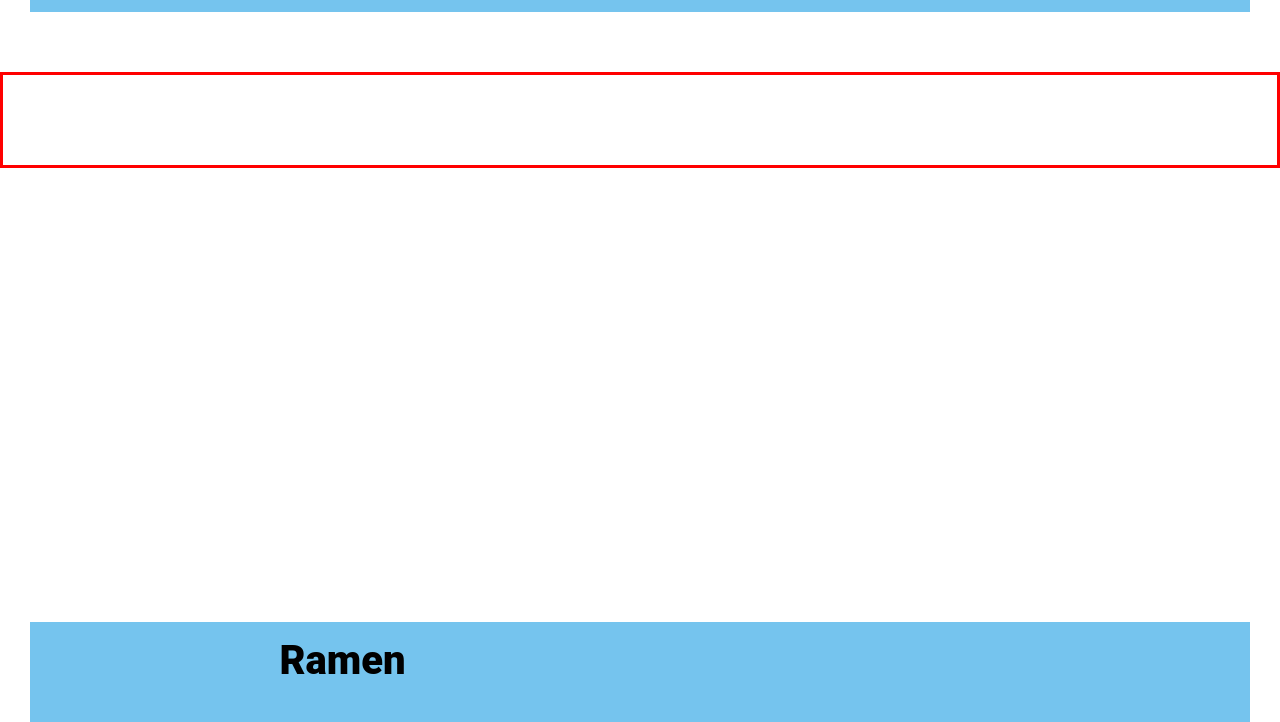
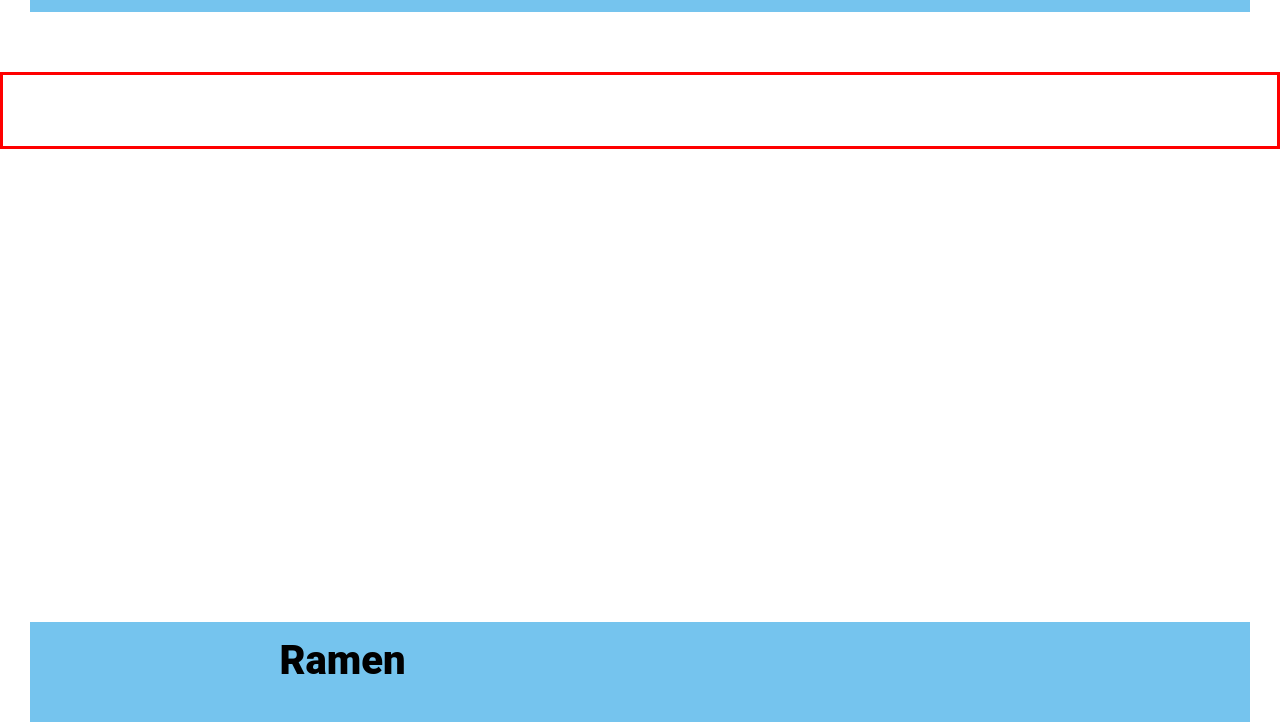
Before and after one commit to character-ignotus/Project--Restaurant_Page, a website built with webpack: page src/template.html in a window 1280 px wide. Shown: the part 1118-1840 px from the top of the page. Built offline with nearby package versions, Linux system fonts and the light colour scheme; files whose address does not match are found by name.

Commit message:
Rearrange code in menu.js & remove unnecessary div

```diff
--- a/src/menu.js
+++ b/src/menu.js
@@ -1,41 +1,36 @@
-export default function menuPageLoad() {
-    const sections = document.createElement('div');
+export default function menuPageLoader() {
+    const element = document.createElement('div');
+    const topElement = document.createElement('div');
+    const paragraphOne = document.createElement('p');
+    const paragraphTwo = document.createElement('p');
+    const itemElementOne = document.createElement('div');
+    const itemTextSection = document.createElement('div');
+    const subTextSectionOne = document.createElement('div');
+    const subTextSectionTwo = document.createElement('div');
+    const itemImageSection = document.createElement('div');
 
-    const topElement = document.createElement('div');
-    topElement.classList.add('top-section');
-
-    const subTopElement = document.createElement('div');
-    const paragraphOne = document.createElement('p');
     paragraphOne.textContent = 'Menu Page';
-    const paragraphTwo = document.createElement('p');
     paragraphTwo.textContent = 'Scroll through our menu';
 
-    subTopElement.appendChild(paragraphOne);
-    subTopElement.appendChild(paragraphTwo);
-    topElement.appendChild(subTopElement);
-
-    const itemOne = document.createElement('div');
-    itemOne.classList.add('item');
-
-    const itemTextSection = document.createElement('div');
-    itemTextSection.classList.add('item-text-section');
-
-    const subTextSectionOne = document.createElement('div');
     subTextSectionOne.textContent = 'Ramen';
-    const subTextSectionTwo = document.createElement('div');
     subTextSectionTwo.textContent = `Lorem Ipsum is simply dummy text of the printing and typesetting industry. Lorem Ipsum has been the industry's standard dummy text ever since the 1500s, when an unknown printer took a galley of type and scrambled it to make a type specimen book. It has survived not only five centuries, but also the leap into electronic typesetting, remaining essentially unchanged. It was popularised in the 1960s with the release of Letraset sheets containing Lorem Ipsum passages, and more recently with desktop publishing software like Aldus PageMaker including versions of Lorem Ipsum.`;
 
-    const itemImageSection = document.createElement('div');
+    topElement.classList.add('top-section');
+    itemElementOne.classList.add('item');
+    itemTextSection.classList.add('item-text-section');
     itemImageSection.classList.add('item-img-section');
+
+    topElement.appendChild(paragraphOne);
+    topElement.appendChild(paragraphTwo);
 
     itemTextSection.appendChild(subTextSectionOne);
     itemTextSection.appendChild(subTextSectionTwo);
 
-    itemOne.appendChild(itemTextSection);
-    itemOne.appendChild(itemImageSection);
+    itemElementOne.appendChild(itemTextSection);
+    itemElementOne.appendChild(itemImageSection);
 
-    sections.appendChild(topElement);
-    sections.appendChild(itemOne);
+    element.appendChild(topElement);
+    element.appendChild(itemElementOne);
 
-    return sections
+    return element
 }
--- a/src/styles/style.css
+++ b/src/styles/style.css
@@ -37,16 +37,16 @@ nav ul {
     flex-direction: column;
 }
 
-.top-section div {
-    border: 3px solid red;
+.top-section {
     text-align: center;
     color: #ffffff;
     font-weight: 800;
-    margin: 30px 0 0 0;
+    padding: 30px 0 0 0;
 }
 
-.top-section div p:first-child {
+.top-section p:first-child {
     font-size: 60px;
+    border: 3px solid red;
 }
 
 .item {
```
